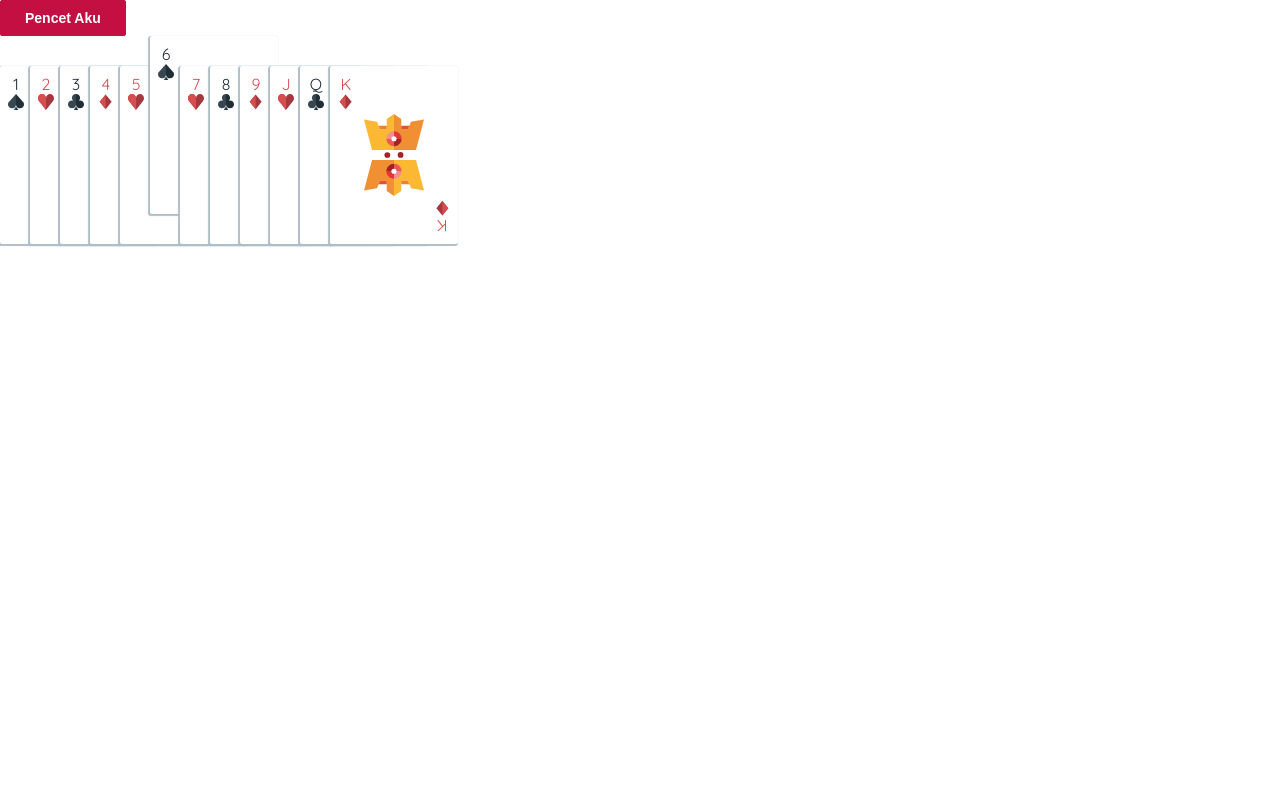
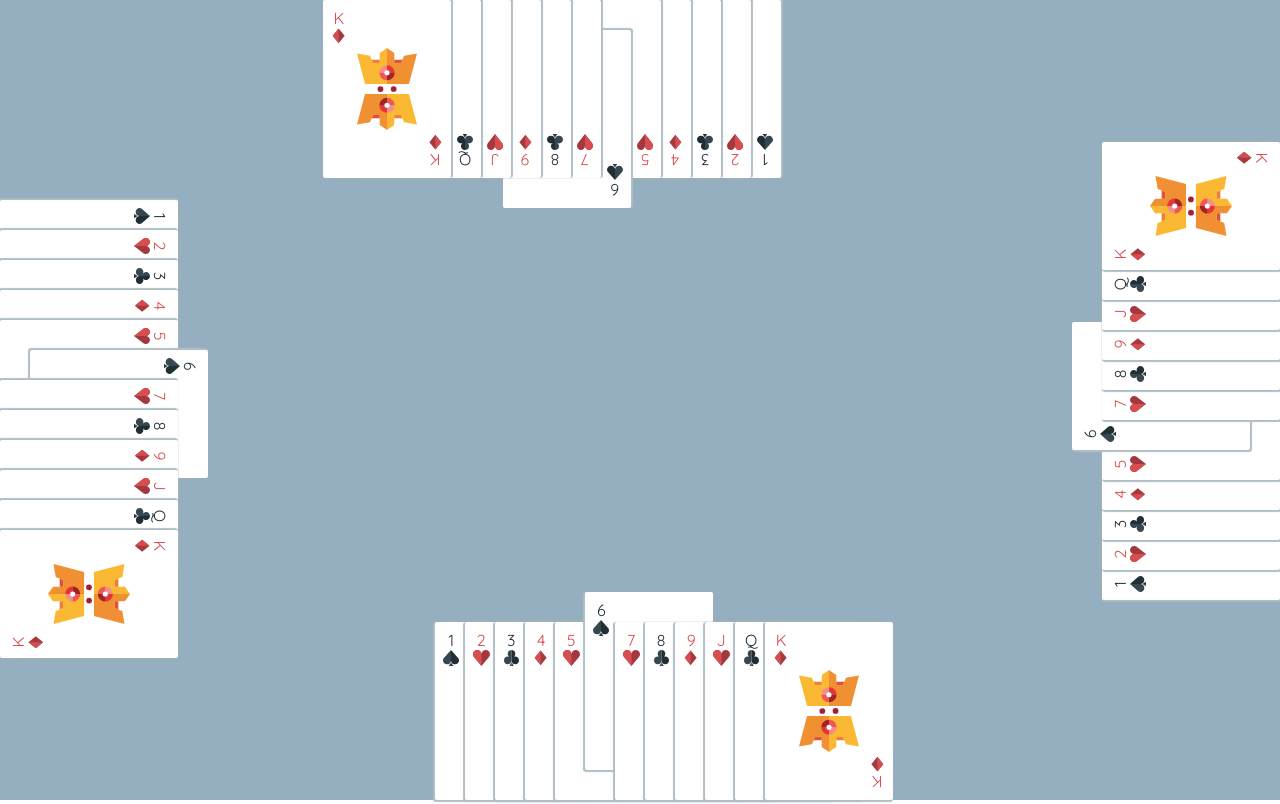
Before and after one commit to harum/card-game, a React app: page / in a window 1280 px wide. Built offline with nearby package versions, Linux system fonts and the light colour scheme; no server answers.

Commit message:
add table component (still messy)

```diff
--- a/src/App.js
+++ b/src/App.js
@@ -4,7 +4,7 @@
 
 import React, { Component } from 'react';
 
-import Button from './components/Button/Button';
+import Table from './components/Table';
 import HandCards from './components/HandCards';
 
 const cards = [
@@ -99,17 +99,12 @@ class App extends Component {
   render() {
     return (
       <div>
-        <Button
-          content="Pencet Aku"
-          variant="c-btn--red"
-        />
-
-        <div>
+        <Table>
           <HandCards
             cards={cards}
             onCardClicked={index => this.pickCard(index)}
           />
-        </div>
+        </Table>
       </div>
     );
   }
--- /dev/null
+++ b/src/components/Table/index.js
@@ -0,0 +1,39 @@
+import React from 'react';
+import PropTypes from 'prop-types';
+import './style.scss';
+
+const Table = ({ children }) => (
+  <div className="c-table">
+    <div className="c-table__left">
+      <div className="c-table__left__card-holder">
+        {children}
+      </div>
+    </div>
+    <div className="c-table__middle">
+      <div className="c-table__middle__top">
+        <div className="c-table__middle__top__card-holder">
+          {children}
+        </div>
+      </div>
+      <div className="c-table__middle__bottom">
+        <div className="c-table__middle__bottom__card-holder">
+          {children}
+        </div>
+      </div>
+    </div>
+    <div className="c-table__right">
+      <div className="c-table__right__card-holder">
+        {children}
+      </div>
+    </div>
+  </div>
+);
+
+Table.propTypes = {
+  children: PropTypes.object.isRequired
+};
+
+Table.defaultProps = {
+};
+
+export default Table;
--- /dev/null
+++ b/src/components/Table/style.scss
@@ -0,0 +1,67 @@
+// should be global settings
+$card-base-height: 89px;
+$picked-card-space: 30px;
+
+$table-color: #95AFC0;
+
+.c-table {
+  background: $table-color;
+
+  width: 100%;
+  height: 100vh;
+
+  &__left {
+    position: relative;
+    display: inline-block;
+    width: 25%;
+    height: 100%;
+
+    &__card-holder {
+      transform: rotate(90deg);
+      position: absolute;
+      left: $card-base-height + ($picked-card-space / 2);
+      top: 12%;
+    }
+  }
+
+  &__middle {
+    position: relative;
+    display: inline-block;
+    width: 50%;
+    height: 100%;
+
+    &__top {
+      height: 50%;
+
+      &__card-holder {
+        transform: rotate(180deg);
+        position: absolute;
+        right: 28%;
+      }
+    }
+
+    &__bottom {
+      height: 50%;
+
+      &__card-holder {
+        position: absolute;
+        left: 18%;
+        bottom: 0;
+      }
+    }
+  }
+
+  &__right {
+    position: relative;
+    display: inline-block;
+    width: 25%;
+    height: 100%;
+
+    &__card-holder {
+      transform: rotate(270deg);
+      position: absolute;
+      right: $card-base-height + ($picked-card-space / 2);
+      bottom: 12%;
+    }
+  }
+}
```
Also changed, not shown: .eslintrc.js.
